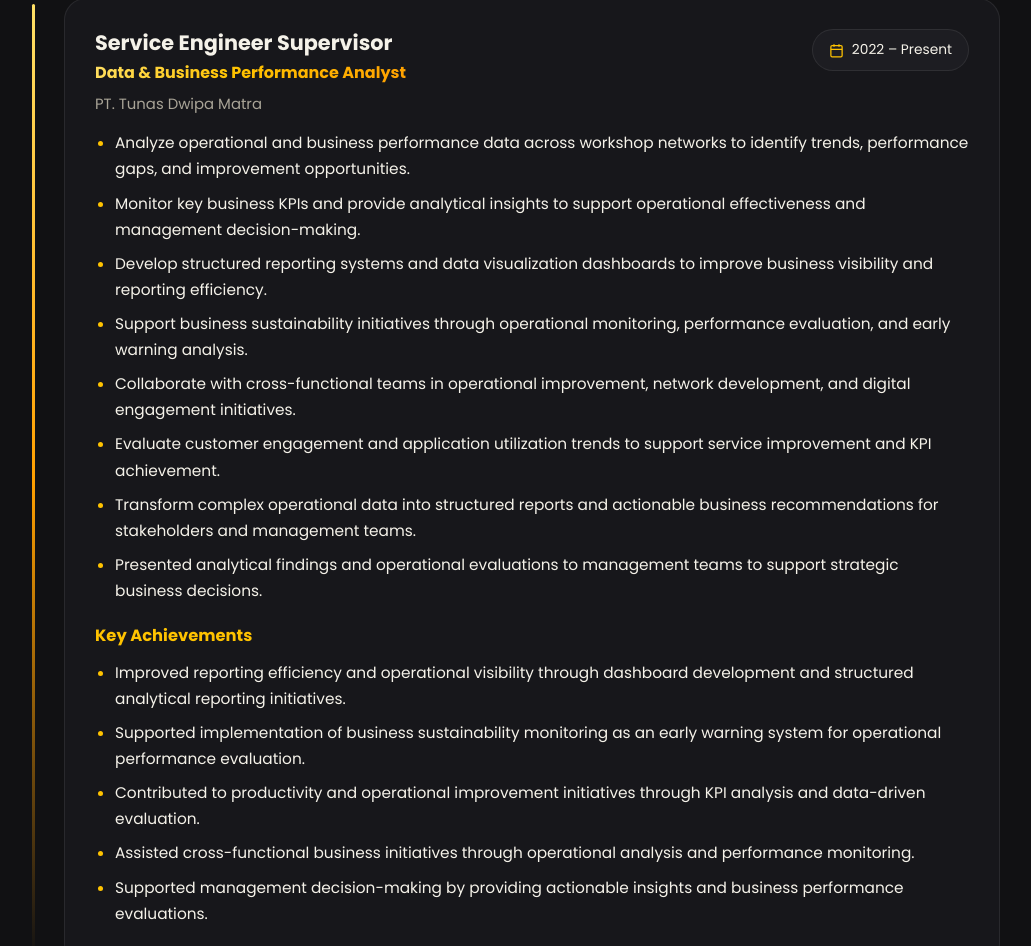
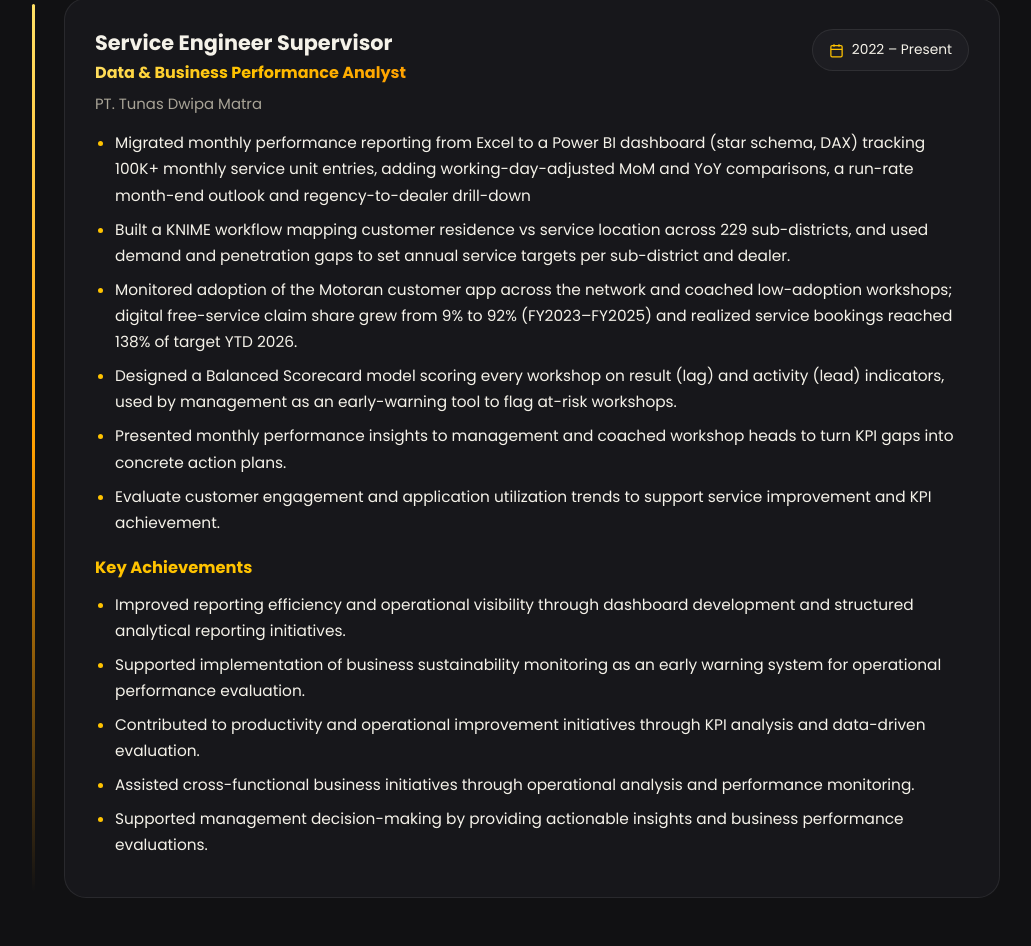
Before and after one commit to Igorelindo/igorelindo.github.io, a plain HTML site: page index.html in a window 1280 px wide. Shown: the part 2754-3700 px from the top of the page, without its empty margins (130-1161 px from the left). Drawn offline with Linux system fonts and the light colour scheme.

Commit message:
index.html

```diff
--- a/index.html
+++ b/index.html
@@ -403,14 +403,12 @@ body.detail-open #main,body.detail-open nav{display:none}
           <div class="pill"><svg viewBox="0 0 24 24" fill="none" stroke="currentColor" stroke-width="2"><rect x="3" y="4" width="18" height="18" rx="2"/><path d="M16 2v4M8 2v4M3 10h18"/></svg>2022 – Present</div></div>
         <div class="co">PT. Tunas Dwipa Matra</div>
         <ul>
-          <li>Analyze operational and business performance data across workshop networks to identify trends, performance gaps, and improvement opportunities.</li>
-          <li>Monitor key business KPIs and provide analytical insights to support operational effectiveness and management decision-making.</li>
-          <li>Develop structured reporting systems and data visualization dashboards to improve business visibility and reporting efficiency.</li>
-          <li>Support business sustainability initiatives through operational monitoring, performance evaluation, and early warning analysis.</li>
-          <li>Collaborate with cross-functional teams in operational improvement, network development, and digital engagement initiatives.</li>
+          <li>Migrated monthly performance reporting from Excel to a Power BI dashboard (star schema, DAX) tracking 100K+ monthly service unit entries, adding working-day-adjusted MoM and YoY comparisons, a run-rate month-end outlook and regency-to-dealer drill-down</li>
+          <li>Built a KNIME workflow mapping customer residence vs service location across 229 sub-districts, and used demand and penetration gaps to set annual service targets per sub-district and dealer.</li>
+          <li>Monitored adoption of the Motoran customer app across the network and coached low-adoption workshops; digital free-service claim share grew from 9% to 92% (FY2023–FY2025) and realized service bookings reached 138% of target YTD 2026.</li>
+          <li>Designed a Balanced Scorecard model scoring every workshop on result (lag) and activity (lead) indicators, used by management as an early-warning tool to flag at-risk workshops.</li>
+          <li>Presented monthly performance insights to management and coached workshop heads to turn KPI gaps into concrete action plans.</li>
           <li>Evaluate customer engagement and application utilization trends to support service improvement and KPI achievement.</li>
-          <li>Transform complex operational data into structured reports and actionable business recommendations for stakeholders and management teams.</li>
-          <li>Presented analytical findings and operational evaluations to management teams to support strategic business decisions.</li>
         </ul>
         <h4 class="ach">Key Achievements</h4>
         <ul>
```
